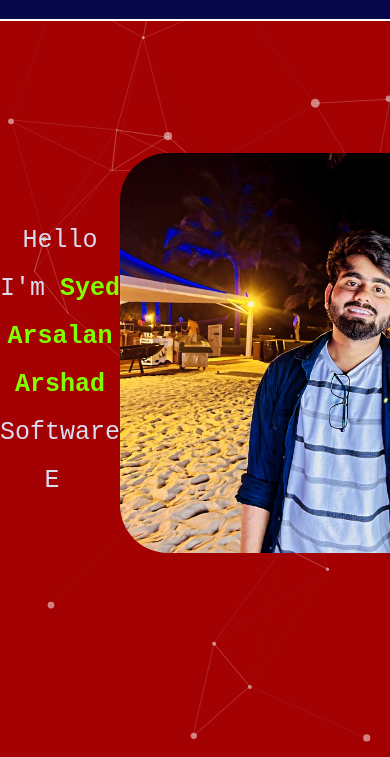
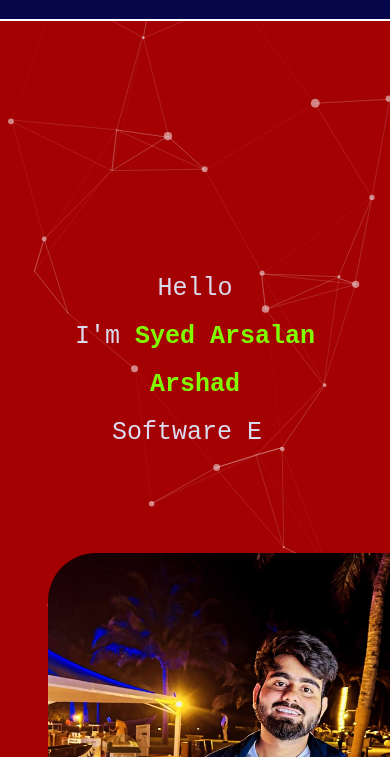
Before and after one commit to syed-arsalan-arshad/portfolio, a plain HTML site: page index.html in a window 390 px wide. Shown: the part 87-844 px from the top of the page. Drawn offline with nearby package versions, Linux system fonts and the light colour scheme.

Commit message:
Responsive UI

```diff
--- a/css/style.css
+++ b/css/style.css
@@ -87,11 +87,14 @@ header.sticky{
     margin-top: 4rem;
 }
 
-/* @media only screen and (max-width: 600px) {
-  .nav-inner-div {
-    font-size: 45px;
+@media only screen and (max-width: 875px) {
+  #home-page {
+    display: block;
   }
-} */
+  .home-page-section{
+    padding: 3rem;
+  }
+}
 
 .nav-content a {
     text-decoration: none;
```
